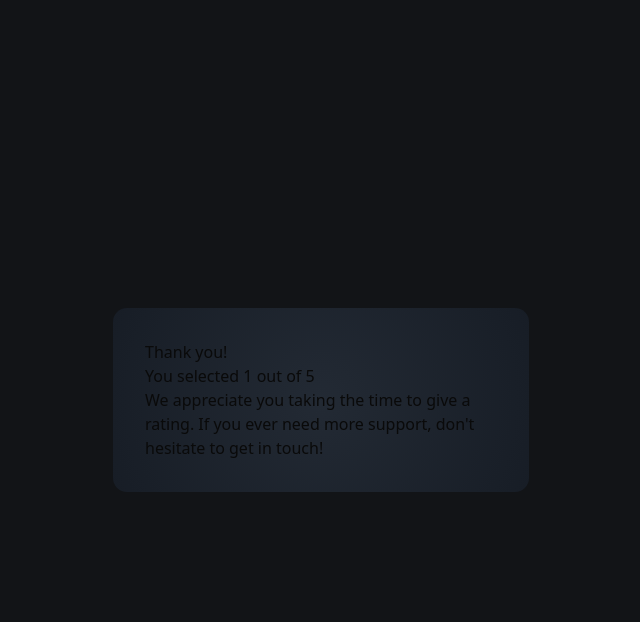
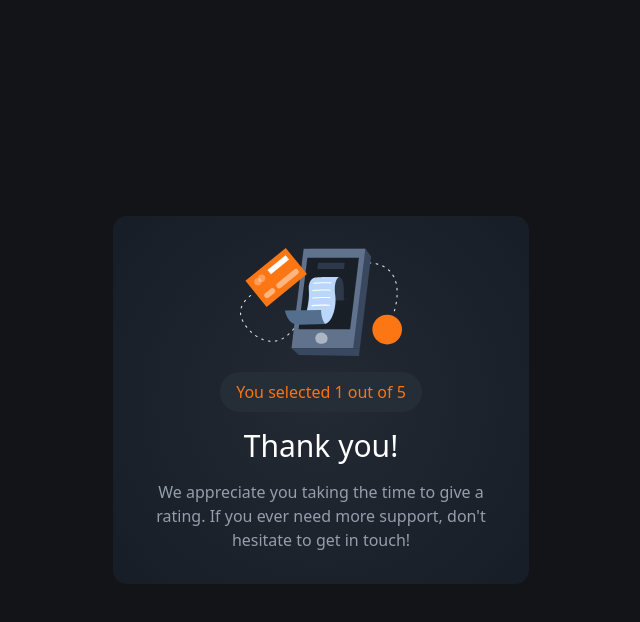
Before and after one commit to Masseh2025/interactive-rating-component, a React app: page / in a window 1280 px wide. Both pictures are taken after a click on the button "Submit". Shown: the top 622 px of the page, without its empty margins (319-959 px from the left). Built offline with nearby package versions, Linux system fonts and the light colour scheme; the HTML template or start-up script is replaced by a standard one.

Commit message:
finshed styling component

```diff
--- a/src/components/SubmittedForm.tsx
+++ b/src/components/SubmittedForm.tsx
@@ -1,4 +1,5 @@
 import type { ActiveIndex } from "@/App";
+import iconThankYou from "/assets/images/illustration-thank-you.svg";
 
 const ratings = {
   one: "1",
@@ -10,10 +11,19 @@ const ratings = {
 
 export default function SubmittedForm({ rating }: { rating: ActiveIndex }) {
   return (
-    <div>
-      <h1>Thank you!</h1>
-      <h2>You selected {ratings[rating]} out of 5</h2>
-      <p>
+    <div className="flex flex-col items-center justify-center">
+      <img
+        src={iconThankYou}
+        alt="illustration of a thank you"
+        className="mb-4"
+      />
+      <div className="bg-neutral-grey-900 px-4 py-2 rounded-full w-fit h-fit mb-4">
+        <h2 className="text-primary-orange-500">
+          You selected {ratings[rating]} out of 5
+        </h2>
+      </div>
+      <h1 className="text-3xl mb-4 text-neutral-white">Thank you!</h1>
+      <p className="text-neutral-grey-500 text-center">
         We appreciate you taking the time to give a rating. If you ever need
         more support, don't hesitate to get in touch!
       </p>
```
